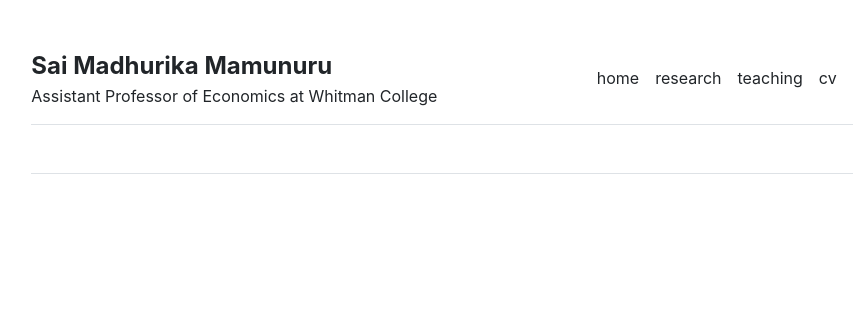
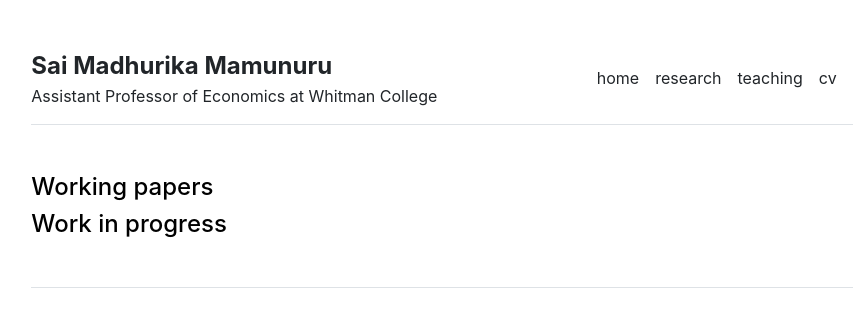
Before and after one commit to saimamunuru/saimamunuru.github.io, a Jekyll site: the page built from research.md, in a window 1280 px wide. Shown: the top 327 px of the page, without its empty margins (198-1066 px from the left). Built offline with Jekyll 4.4.1, drawn with Linux system fonts in a browser that asks for light colours.

Commit message:
Update research.md

```diff
--- a/research.md
+++ b/research.md
@@ -2,3 +2,7 @@
 layout: default
 title: "Research"
 ---
+
+#### Working papers
+
+#### Work in progress
```
